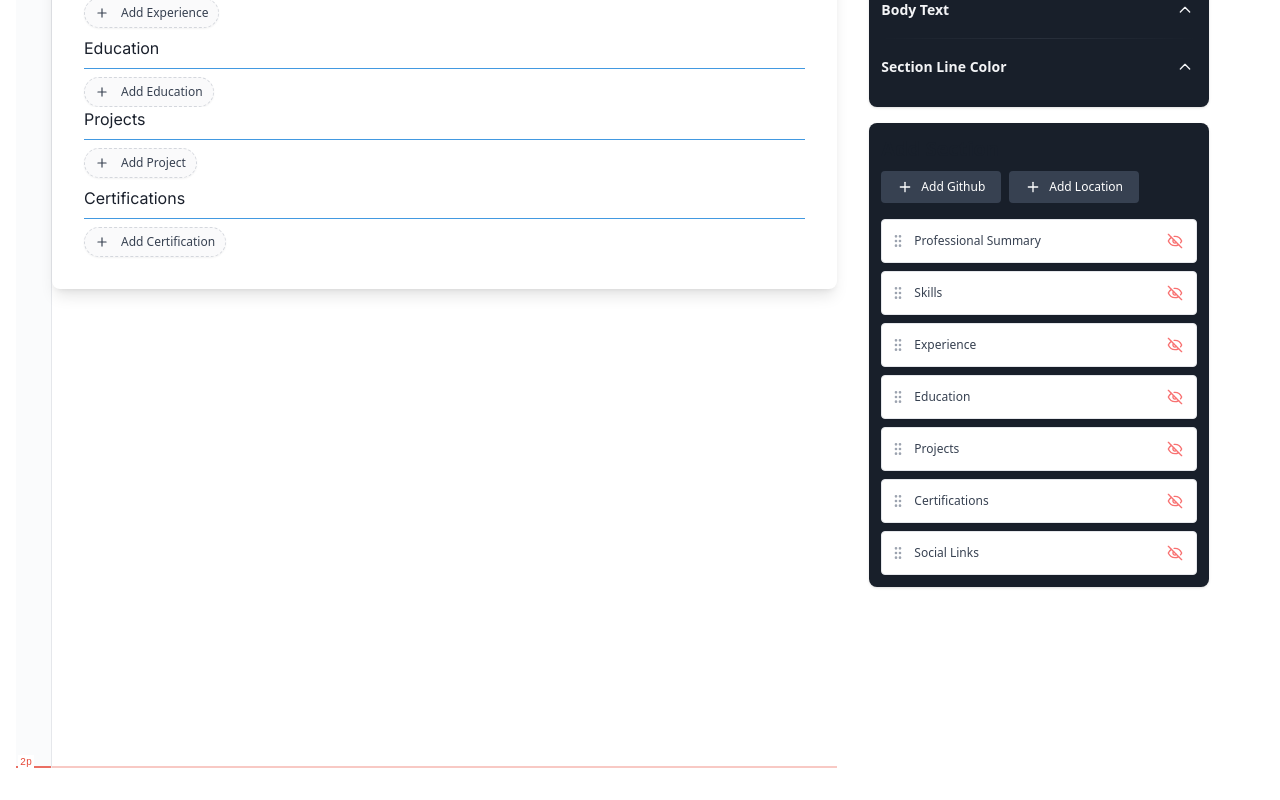
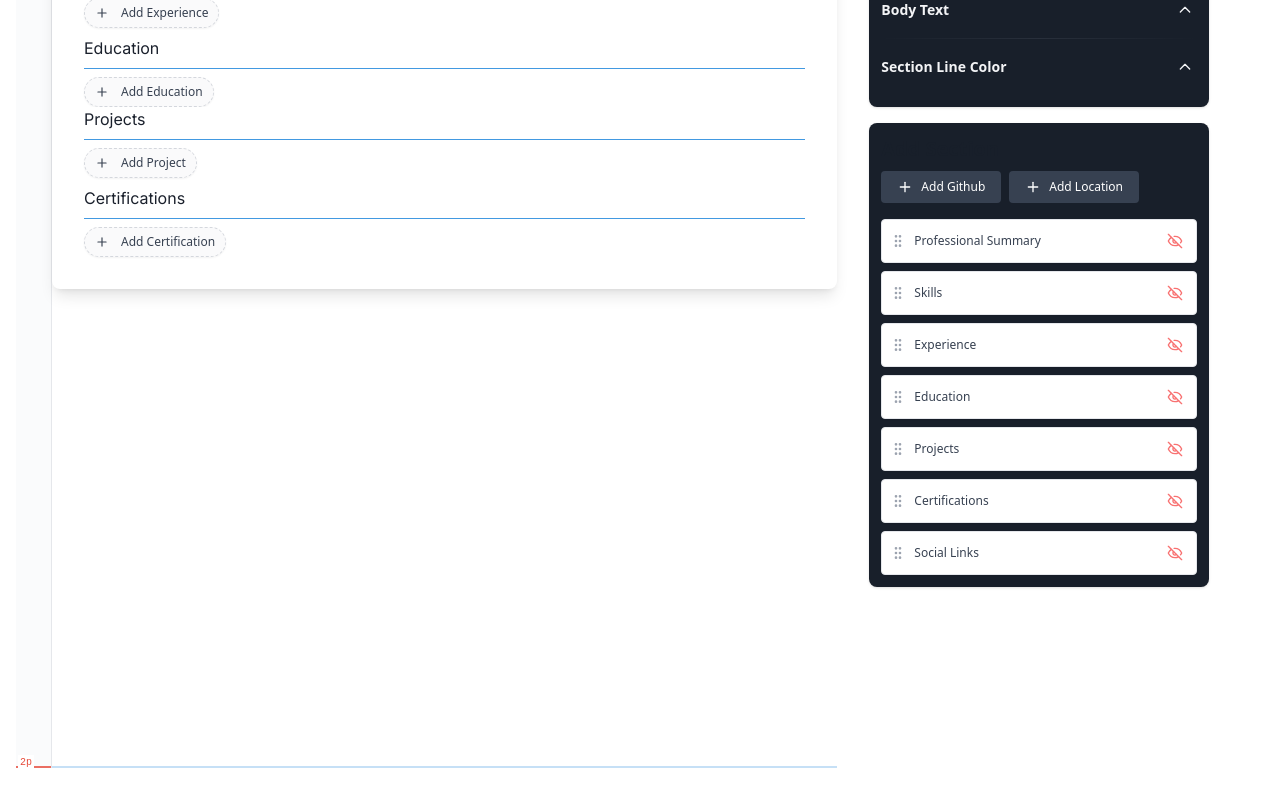
Before and after one commit to anil14349/cvnly, a React (Vite) app: page / in a window 1280 px wide. Shown: the part 463-1263 px from the top of the page. Built offline with nearby package versions, Linux system fonts and the light colour scheme; a web font is replaced by a local one.

Commit message:
color sync added

```diff
--- a/src/App.tsx
+++ b/src/App.tsx
@@ -719,7 +719,7 @@ function App() {
                         left: 0,
                         width: '100%',
                         height: 2,
-                        background: '#e74c3c',
+                        background: 'var(--line-color, #4299e1)',
                         opacity: 0.3,
                         zIndex: 10,
                         pointerEvents: 'none',
```
